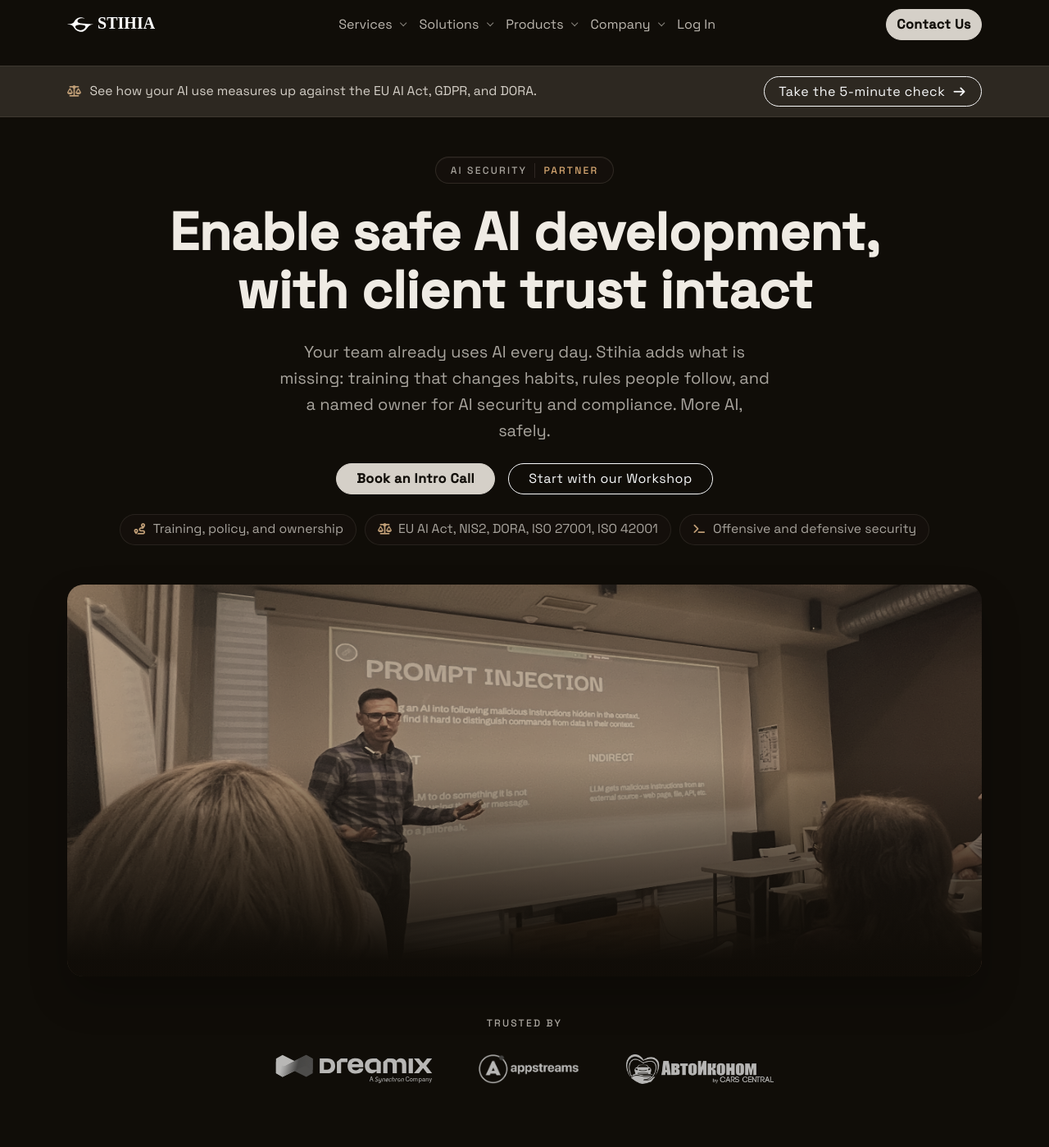
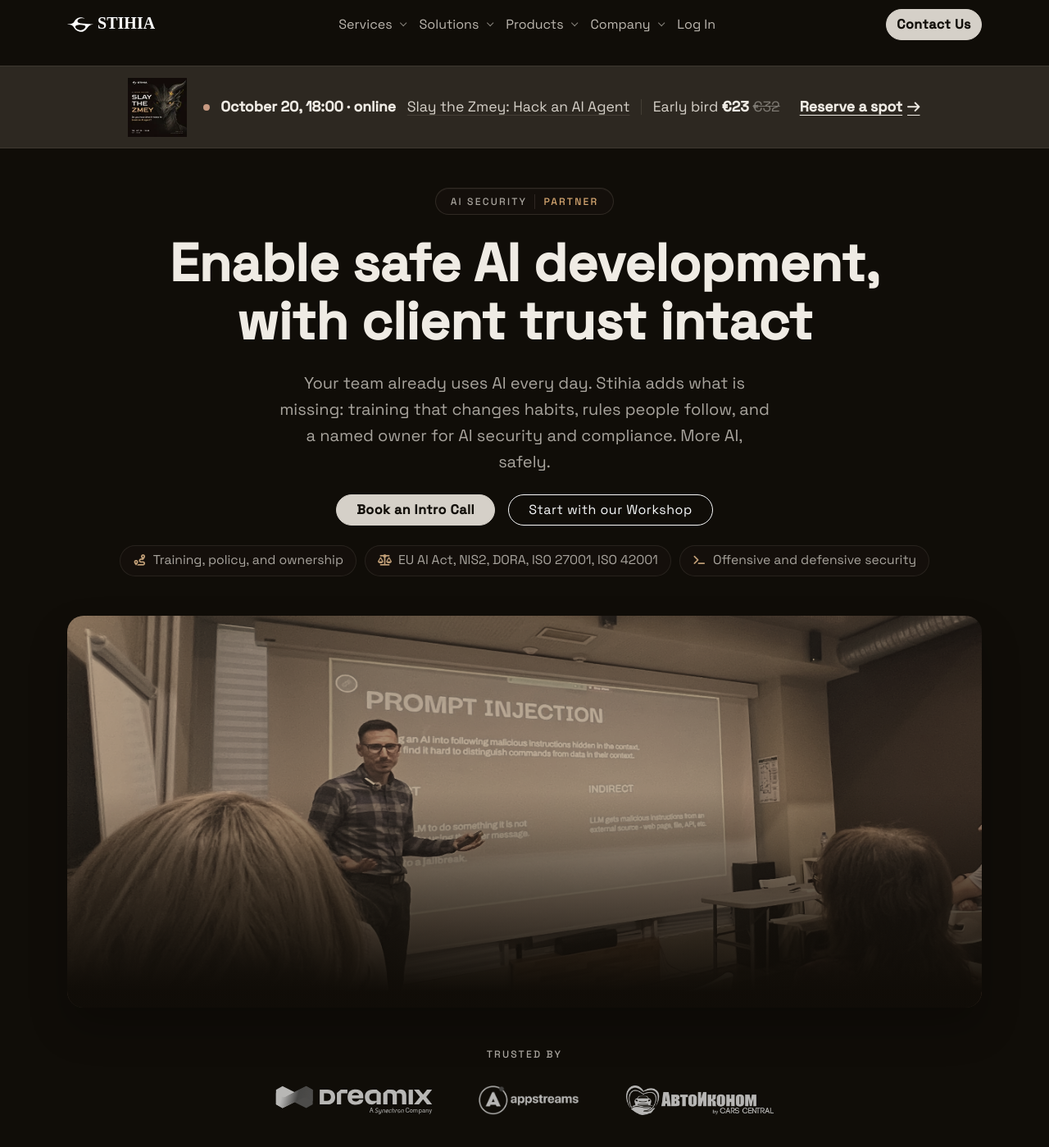
Before and after one commit to stihia-ai/stihia-ai.github.io, a Jekyll site: the page built from index.html, in a window 1280 px wide and 1400 px high. Shown: the whole window at 82% size. Built offline with Jekyll 4.4.1, drawn with Linux system fonts in a browser that asks for light colours; nearby versions of some CDN libraries; some web fonts are replaced.

Commit message:
feat(event): add event banner for "Slay the Zmey" workshop and update registration link

```diff
--- a/_data/links.yml
+++ b/_data/links.yml
@@ -5,6 +5,6 @@
 #   Data files: link: app   (instead of a literal url:)
 email: info@stihia.ai
 app: https://app.stihia.ai
-# TODO: replace with the Luma event URL once registration is live. Until then
-# the buttons jump to the tickets section of the page.
-luma_slay_the_zmey: "#tickets"
+# Registration for Slay the Zmey: every register button on the event page and
+# the homepage event banner.
+luma_slay_the_zmey: https://luma.com/5194ogoo
--- /dev/null
+++ b/_includes/event-banner.html
@@ -0,0 +1,54 @@
+{%- comment -%}
+Announcement bar for Slay the Zmey, shared by the homepage and
+events/slay-the-zmey.html so both stay identical. On the event page itself
+the cover and title are not linked, since they would point at the same page.
+Once the event is over, swap it back for {% include quiz-bar.html %} in
+index.html.
+
+  {% include event-banner.html %}
+{%- endcomment -%}
+{%- assign event_path = '/events/slay-the-zmey' -%}
+{%- assign event_url = event_path | relative_url -%}
+{%- assign bar_page_path = page.url | remove: '.html' -%}
+{%- capture bar_cover -%}
+<img src="/assets/img/events/slay-the-zmey/slay-the-zmey-cover-thumb.webp" alt="" width="144" height="144" />
+{%- endcapture -%}
+<aside class="event-bar" aria-label="Event announcement">
+  <div class="container event-bar-inner">
+    {% if bar_page_path == event_path -%}
+    <span class="event-bar-thumb">
+      {{ bar_cover }}
+    </span>
+    {%- else -%}
+    <a class="event-bar-thumb" href="{{ event_url }}" tabindex="-1" aria-hidden="true" data-attr="event-banner-cover">
+      {{ bar_cover }}
+    </a>
+    {%- endif %}
+    <div class="event-bar-body">
+      <p class="event-bar-text">
+        <span class="event-bar-when">
+          <span class="event-live-dot" aria-hidden="true"></span>
+          <strong>October 20, 18:00 &middot; online</strong>
+        </span>
+        {% if bar_page_path == event_path -%}
+        <span class="event-bar-title">Slay the Zmey: Hack an AI Agent</span>
+        {%- else -%}
+        <a class="event-bar-title" href="{{ event_url }}" data-attr="event-banner-title">
+          Slay the Zmey: Hack an AI Agent
+        </a>
+        {%- endif %}
+        <span class="event-bar-sep" aria-hidden="true"></span>
+        <span class="event-bar-price">Early bird <strong>&euro;23</strong> <del>&euro;32</del></span>
+      </p>
+      <a
+        class="event-bar-link"
+        href="{{ site.data.links.luma_slay_the_zmey }}"
+        target="_blank"
+        rel="noopener noreferrer"
+        data-attr="event-banner-register"
+      >
+        Reserve a spot <i class="fa fa-arrow-right ms-1 small" aria-hidden="true"></i>
+      </a>
+    </div>
+  </div>
+</aside>
--- a/assets/css/main.css
+++ b/assets/css/main.css
@@ -2170,20 +2170,25 @@
    editorial layout; sections alternate between the base and darker surface.
    -------------------------------------------------------------------------- */
 
-.event-page {
+.event-page,
+.event-bar {
   --event-accent: var(--accent-signature);
   --event-live: var(--accent-semantic);
   --event-radius-sm: 14px;
   --event-radius-lg: 28px;
 }
 
-.event-page del {
+.event-page del,
+.event-bar del {
   color: var(--color-text-gray);
   font-weight: 400;
 }
 
 /* ── Announcement bar ─────────────────────────────────────────────────── */
 
+/* Shared by the homepage and the event page (_includes/event-banner.html):
+   event cover on the left, text and register link beside it. The cover is
+   shown whole, square cornered. */
 .event-bar {
   margin-top: 5rem;
   background-color: var(--color-band);
@@ -2192,11 +2197,32 @@
 
 .event-bar-inner {
   display: flex;
+  align-items: center;
+  justify-content: center;
+  gap: 1.25rem;
+  padding-block: 0.85rem;
+}
+
+.event-bar-thumb {
+  flex: none;
+  display: block;
+  line-height: 0;
+}
+
+.event-bar-thumb img {
+  display: block;
+  width: 4.5rem;
+  height: 4.5rem;
+  border-radius: 0;
+}
+
+.event-bar-body {
+  display: flex;
   flex-wrap: wrap;
   align-items: center;
   justify-content: center;
-  gap: 0.5rem 1.25rem;
-  padding-block: 0.6rem;
+  gap: 0.25rem 1.5rem;
+  min-width: 0;
 }
 
 .event-bar-text {
@@ -2205,18 +2231,42 @@
   align-items: center;
   gap: 0.4rem 0.85rem;
   margin: 0;
-  font-size: var(--fs-card-body);
+  font-size: var(--fs-body);
   color: var(--color-text);
 }
 
 .event-bar-text strong {
   color: var(--color-text-strong);
   font-weight: var(--fw-semibold);
+}
+
+.event-bar-when {
+  display: inline-flex;
+  align-items: center;
+  gap: 0.85rem;
+}
+
+.event-bar-title {
+  text-wrap: balance;
+}
+
+/* Linked only off the event page */
+a.event-bar-title {
+  color: inherit;
+  font-weight: inherit;
+  text-decoration: underline;
+  text-decoration-color: var(--color-border-medium);
+  text-underline-offset: 4px;
+}
+
+a.event-bar-title:hover {
+  color: var(--color-text-strong);
+  text-decoration-color: currentColor;
 }
 
 .event-bar-sep {
   width: 1px;
-  height: 1rem;
+  height: 1.15rem;
   background-color: var(--color-border-medium);
 }
 
@@ -2225,7 +2275,7 @@
   align-items: center;
   min-height: 44px;
   color: var(--color-text-strong);
-  font-size: var(--fs-card-body);
+  font-size: var(--fs-body);
   text-decoration: underline;
   text-underline-offset: 4px;
   white-space: nowrap;
@@ -3100,7 +3150,38 @@
 
 /* ── Responsive ───────────────────────────────────────────────────────── */
 
+/* The announcement bar fits on one line only at xl; below it the text and
+   the link stack, centered next to the cover. */
+@media (max-width: 1199.98px) {
+  .event-bar-body {
+    flex-direction: column;
+    gap: 0;
+  }
+
+  .event-bar-text {
+    justify-content: center;
+    text-align: center;
+  }
+
+  .event-bar-sep {
+    display: none;
+  }
+}
+
+/* Wrapped flex text would stretch to the full row and push the cover to the
+   edge. A grid sizes to its content, so cover and text stay centered as one. */
 @media (max-width: 991.98px) {
+  .event-bar-text {
+    display: grid;
+    grid-template-columns: repeat(2, auto);
+    justify-content: center;
+    justify-items: center;
+  }
+
+  .event-bar-price {
+    grid-column: 1 / -1;
+  }
+
   .event-photo-hero,
   .event-photo-tall {
     aspect-ratio: 4 / 3;
@@ -3108,13 +3189,22 @@
 }
 
 @media (max-width: 767.98px) {
-  .event-bar-sep {
-    display: none;
+  .event-bar-inner {
+    gap: 0.9rem;
+  }
+
+  .event-bar-thumb img {
+    width: 3.5rem;
+    height: 3.5rem;
   }
 
   .event-bar-text {
-    justify-content: center;
-    text-align: center;
+    grid-template-columns: auto;
+  }
+
+  .event-bar-text,
+  .event-bar-link {
+    font-size: var(--fs-card-body);
   }
 
   .event-checks {
--- a/index.html
+++ b/index.html
@@ -14,7 +14,7 @@
 canonical_redirect: true
 ---
 <main>
-  {% include quiz-bar.html %}
+  {% include event-banner.html %}
   <!-- ===================================================================
        Hero
        =================================================================== -->
```
Also changed, not shown: events/slay-the-zmey.html (+1 -14 lines), assets/img/events/slay-the-zmey/slay-the-zmey-banner.jpg (added), assets/img/events/slay-the-zmey/slay-the-zmey-cover-thumb.webp (added).
